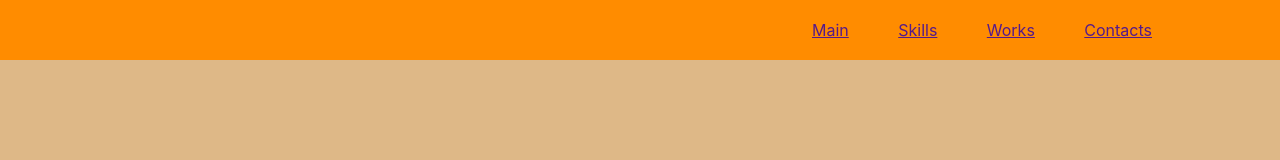
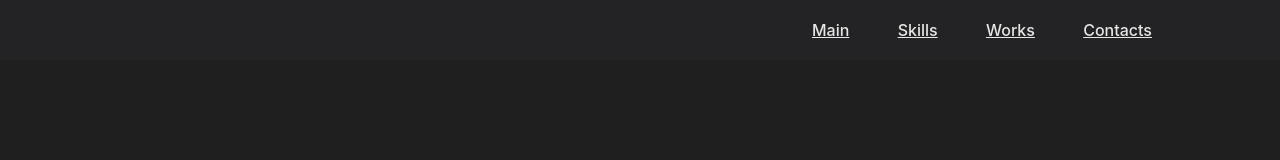
Before and after one commit to andorey/portfolio, a React (Create React App) app: page / in a window 1280 px wide. Shown: the top 160 px of the page. Built offline with nearby package versions, Linux system fonts and the light colour scheme.

Commit message:
changed colors of site, and create oppasity menu

```diff
--- a/src/Contacts/Contacts.module.css
+++ b/src/Contacts/Contacts.module.css
@@ -1,9 +1,10 @@
 .header {
 	height: 100vh;
-	background-color: aquamarine;
+	background-color: #1f1f20;
 	display: flex;
 	justify-content: center;
 	align-items: center;
+	color: white;
 }
 
 .block {
--- a/src/Footer/Footer.module.css
+++ b/src/Footer/Footer.module.css
@@ -1,9 +1,10 @@
 .footer {
 	height: 50vh;
-	background-color: dodgerblue;
+	background-color: #252527;
 	display: flex;
 	justify-content: center;
 	align-items: center;
+	color: white;
 }
 
 .block {
@@ -26,7 +27,7 @@
 .contacts nav {
 	width: 60px;
 	height: 60px;
-	background-color: gray;
+	background-color: lightgray;
 }
 
 @media screen and (max-width: 760px){
--- a/src/Heder/Header.module.css
+++ b/src/Heder/Header.module.css
@@ -1,8 +1,11 @@
 .header {
 	height: 60px;
-	background-color: darkorange;
+	background-color: #252527;
+	opacity: 89%;
 	display: flex;
 	justify-content: center;
+	position: fixed;
+	width: 100%;
 }
 
 .block {
@@ -10,5 +13,6 @@
 	display: flex;
 	align-items: center;
 	justify-content: flex-end;
+	color: white;
 
 }
--- a/src/Heder/NavMenu/NavMenu.module.css
+++ b/src/Heder/NavMenu/NavMenu.module.css
@@ -3,4 +3,9 @@
 	display: flex;
 	justify-content: space-between;
 	align-items: center;
+	font-weight: 500;
 }
+
+.nav a {
+	color: white;
+}
--- a/src/Main/Main.module.css
+++ b/src/Main/Main.module.css
@@ -1,8 +1,9 @@
 .header {
 	min-height: 100vh;
-	background-color: burlywood;
+	background-color: #1f1f20;
 	display: flex;
 	justify-content: center;
+	color: white;
 }
 
 .block {
--- a/src/Projects/Projects.module.css
+++ b/src/Projects/Projects.module.css
@@ -1,9 +1,10 @@
 .header {
 	min-height: 100vh;
-	background-color: plum;
+	background-color: #1f1f20;
 	display: flex;
 	justify-content: center;
 	align-items: center;
+	color: white;
 }
 
 .block {
--- a/src/RemoteJob/RemoteJob.module.css
+++ b/src/RemoteJob/RemoteJob.module.css
@@ -1,9 +1,10 @@
 .header {
 	height: 40vh;
-	background-color: gold;
+	background-color: #252527;
 	display: flex;
 	justify-content: center;
 	align-items: center;
+	color: white;
 }
 
 .block {
--- a/src/Skills/Skills.module.css
+++ b/src/Skills/Skills.module.css
@@ -1,9 +1,10 @@
 .header {
 	min-height: 100vh;
-	background-color: darkseagreen;
+	background-color: #252527;
 	display: flex;
 	justify-content: center;
 	align-items: center;
+	color: white;
 }
 
 .block {
```
